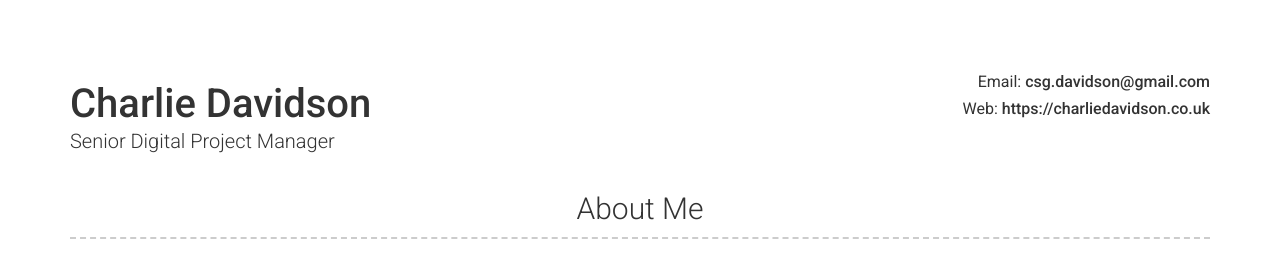
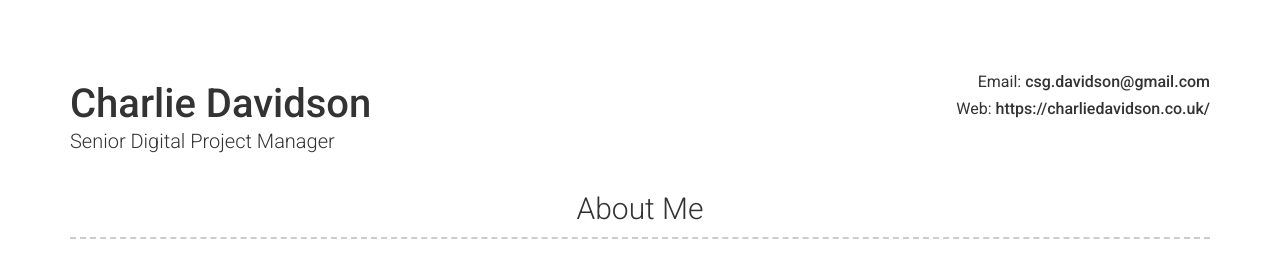
Before and after one commit to csgdavidson/Charlie-Davidson2, a Jekyll site: the page built from index.md, in a window 1280 px wide. Shown: the top 277 px of the page. Built offline with Jekyll 4.4.1, drawn with Linux system fonts in a browser that asks for light colours; nearby versions of some CDN libraries; part of the change alters nothing that is shown.

```diff
--- a/_config.yml
+++ b/_config.yml
@@ -6,7 +6,7 @@ favicon: assets/favicon.ico
 name: Charlie Davidson
 title: Senior Digital Project Manager
 email: csg.davidson@gmail.com
-website: https://charliedavidson.co.uk
+website: https://charliedavidson.co.uk/
 description: Hi! I’m Charlie Davidson. An Oxfordshire based, Senior Digital Project Manager.
 lang: en
 url: https://charliedavidson.co.uk
```
